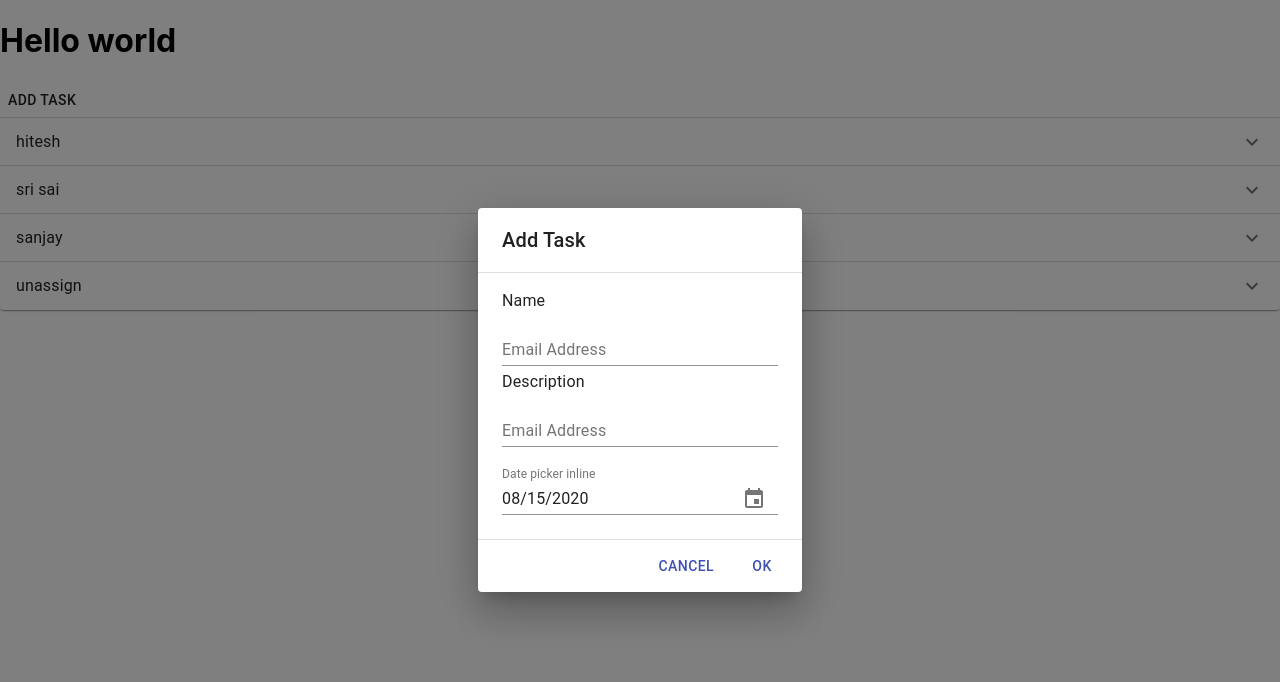
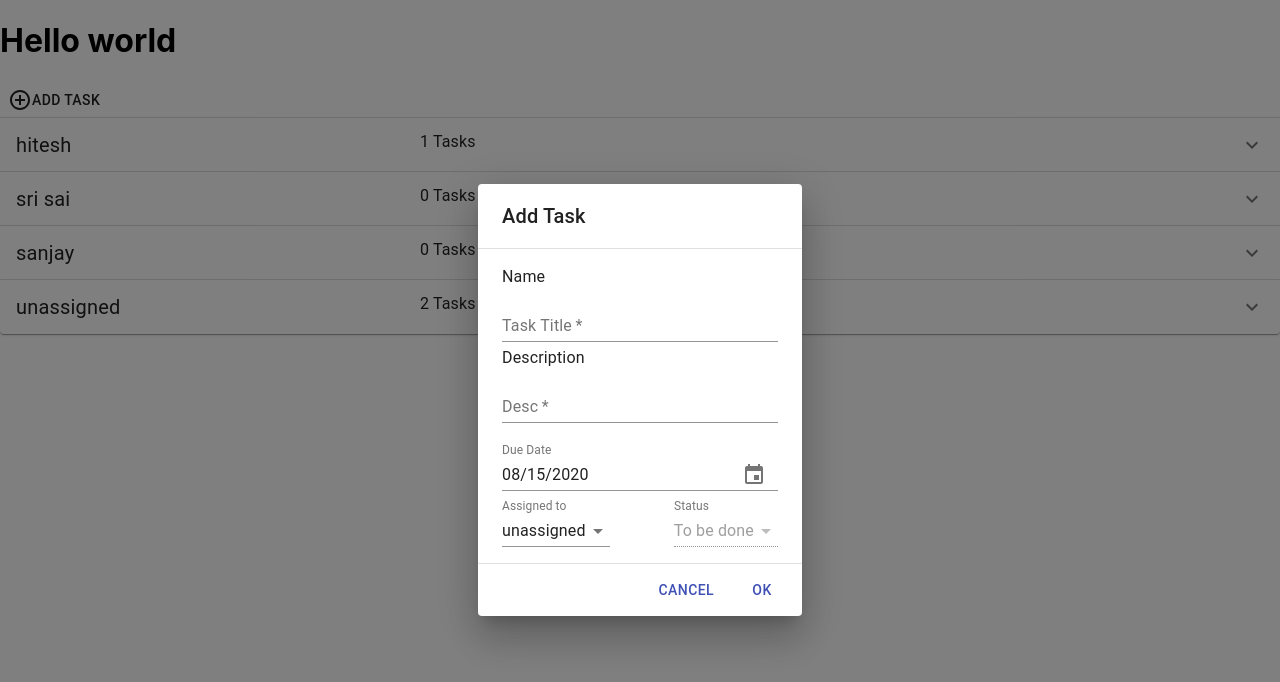
Before and after one commit to hiteshsreevamsi/Task-Manager-React, a React (Create React App) app: page / in a window 1280 px wide. Both pictures are taken after a click on the button "ADD TASK". Shown: the top 682 px of the page. Built offline with nearby package versions, Linux system fonts and the light colour scheme.

Commit message:
functionality to add new task

```diff
--- a/src/Grid/GridLayout.js
+++ b/src/Grid/GridLayout.js
@@ -8,9 +8,11 @@ import AccordionActions from "@material-ui/core/AccordionActions";
 import Typography from "@material-ui/core/Typography";
 import ExpandMoreIcon from "@material-ui/icons/ExpandMore";
 import Button from "@material-ui/core/Button";
+import AddCircleOutlineIcon from "@material-ui/icons/AddCircleOutline";
 
 import { v4 as uuidv4 } from "uuid";
 import Grid from "@material-ui/core/Grid";
+import { th } from "date-fns/locale";
 export default class grid extends React.Component {
   constructor() {
     super();
@@ -23,7 +25,7 @@ export default class grid extends React.Component {
       tasks: [
         {
           Task_name: "first",
-          Assigned_to: "unassign",
+          Assigned_to: "unassigned",
           Task_Description: "Write waat ever you want",
           Task_Status: "doing",
           created: new Date().toDateString(),
@@ -31,7 +33,7 @@ export default class grid extends React.Component {
         },
         {
           Task_name: "second",
-          Assigned_to: "unassign",
+          Assigned_to: "unassigned",
           Task_Description:
             "Write waat ever you want,Write waat ever you want,Write waat ever you want,Write waat ever you want",
           Task_Status: "doing",
@@ -55,6 +57,13 @@ export default class grid extends React.Component {
       },
     };
   }
+  addnew = (newtask) => {
+    let existing = this.state.tasks;
+    existing.push(newtask);
+
+    this.setState({ tasks: existing, popup: false });
+    this.assiging();
+  };
 
   pop = () => {
     this.setState({ popup: true });
@@ -65,14 +74,13 @@ export default class grid extends React.Component {
   componentDidMount() {
     this.assiging();
     this.setState({ dataloaded: true });
-    console.log(new Date("01/08/2019").getTime().toString());
   }
   assiging = () => {
     let users = {
       hitesh: [],
       "sri sai": [],
       sanjay: [],
-      unassign: [],
+      unassigned: [],
     };
     this.state.tasks.map((task, id) => {
       try {
@@ -131,9 +139,18 @@ export default class grid extends React.Component {
   render() {
     return (
       <div>
-        <Button onClick={this.pop}>Add Task</Button>
+        <Button onClick={this.pop}>
+          <AddCircleOutlineIcon /> Add Task
+        </Button>
         {this.state.popup ? (
-          <NewTask pop_close={this.pop_close} open={true}></NewTask>
+          <NewTask
+            pop_close={this.pop_close}
+            names={Object.keys(this.state.users)}
+            open={true}
+            status={this.state.status}
+            Task_Status={"To be done"}
+            addnew={this.addnew}
+          ></NewTask>
         ) : null}
         {this.state.dataloaded
           ? Object.keys(this.state.users).map((key) => {
@@ -144,15 +161,27 @@ export default class grid extends React.Component {
                     aria-controls='panel1bh-content'
                     id='panel1bh-header'
                   >
-                    <Typography> {key}</Typography>
+                    <Typography
+                      style={{
+                        fontSize: 20,
+                        flexBasis: "33.33%",
+                        flexShrink: 0,
+                      }}
+                    >
+                      {" "}
+                      {key}
+                    </Typography>
+                    <Typography>
+                      {this.state.users[key].length} Tasks
+                    </Typography>
                   </AccordionSummary>
                   <AccordionDetails>
                     <Grid container spacing={2}>
                       <Grid item xs={12}>
                         <Grid container justify='center' spacing={2}>
                           {["To be done", "doing", "done"].map((value) => (
-                            <Grid key={value} item>
-                              <h5>{value}</h5>
+                            <Grid key={value} item style={{ minWidth: 300 }}>
+                              <Typography justify='center'>{value}</Typography>
                               {this.taskdata(key, value)}
                             </Grid>
                           ))}
--- a/src/Task/NewTask.js
+++ b/src/Task/NewTask.js
@@ -1,5 +1,9 @@
 import React from "react";
-
+import InputLabel from "@material-ui/core/InputLabel";
+import MenuItem from "@material-ui/core/MenuItem";
+import FormHelperText from "@material-ui/core/FormHelperText";
+import FormControl from "@material-ui/core/FormControl";
+import Select from "@material-ui/core/Select";
 import Grid from "@material-ui/core/Grid";
 import Button from "@material-ui/core/Button";
 import DialogTitle from "@material-ui/core/DialogTitle";
@@ -13,11 +17,31 @@ import {
   KeyboardTimePicker,
   KeyboardDatePicker,
 } from "@material-ui/pickers";
+import { v4 as uuidv4 } from "uuid";
 import { Typography } from "@material-ui/core";
 export default class NewTaskStructure extends React.Component {
   constructor() {
     super();
+    this.state = {
+      Task_name: "",
+      Assigned_to: "unassigned",
+      Task_Description: "",
+      Task_Status: "To be done",
+      created: new Date().toDateString(),
+      task_id: uuidv4(),
+    };
   }
+  save = () => {
+    this.props.addnew(this.state);
+  };
+  dataselected = (event) => {
+    let name = event.target.name;
+    let changed = event.target.value;
+    this.setState({ [name]: changed });
+  };
+  dateselected = (event, x) => {
+    this.setState({ created: new Date(x).toDateString() });
+  };
 
   open_popup = () => {
     this.setState({ open: true });
@@ -43,9 +67,12 @@ export default class NewTaskStructure extends React.Component {
                 autoFocus
                 margin='dense'
                 id='name'
-                label='Email Address'
-                type='email'
+                label='Task Title'
+                type='text'
                 fullWidth
+                required
+                name='Task_name'
+                onChange={this.dataselected}
               />
             </span>
             <span>
@@ -54,9 +81,12 @@ export default class NewTaskStructure extends React.Component {
                 autoFocus
                 margin='dense'
                 id='name'
-                label='Email Address'
-                type='email'
+                label='Desc'
+                type='text'
                 fullWidth
+                required
+                name='Task_Description'
+                onChange={this.dataselected}
               />
             </span>
             <MuiPickersUtilsProvider utils={DateFnsUtils}>
@@ -67,19 +97,52 @@ export default class NewTaskStructure extends React.Component {
                   format='MM/dd/yyyy'
                   margin='normal'
                   id='date-picker-inline'
-                  label='Date picker inline'
+                  label='Due Date'
                   KeyboardButtonProps={{
                     "aria-label": "change date",
                   }}
+                  value={this.state.created}
+                  name='created'
+                  onChange={this.dateselected}
                 />
               </Grid>
             </MuiPickersUtilsProvider>
+            <FormControl>
+              <InputLabel id='demo-simple-select-label-3'>
+                Assigned to
+              </InputLabel>
+              <Select
+                labelId='demo-simple-select-label-3'
+                id='demo-simple-select-3'
+                value={this.state.Assigned_to}
+                name='Assigned_to'
+                onChange={this.dataselected}
+              >
+                {this.props.names.map((name) => {
+                  return <MenuItem value={name}>{name}</MenuItem>;
+                })}
+              </Select>
+            </FormControl>
+            <FormControl style={{ float: "right" }}>
+              <InputLabel id='demo-simple-select-label'>Status</InputLabel>
+              <Select
+                labelId='demo-simple-select-label'
+                id='demo-simple-select'
+                value={this.props.Task_Status}
+                onChange={this.dataselected}
+                disabled
+              >
+                {this.props.status.map((name) => {
+                  return <MenuItem value={name}>{name}</MenuItem>;
+                })}
+              </Select>
+            </FormControl>
           </DialogContent>
           <DialogActions>
             <Button autoFocus onClick={this.props.pop_close} color='primary'>
               Cancel
             </Button>
-            <Button onClick={this.props.pop_close} color='primary'>
+            <Button onClick={this.save} color='primary'>
               Ok
             </Button>
           </DialogActions>
```
